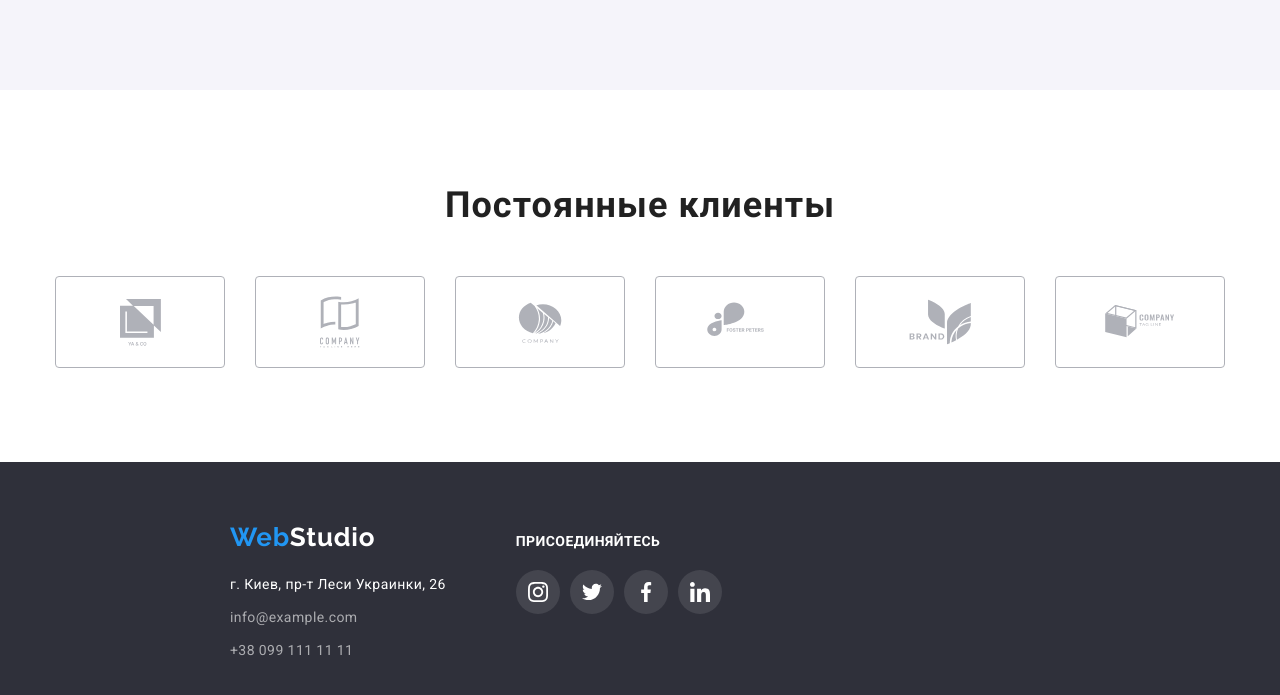
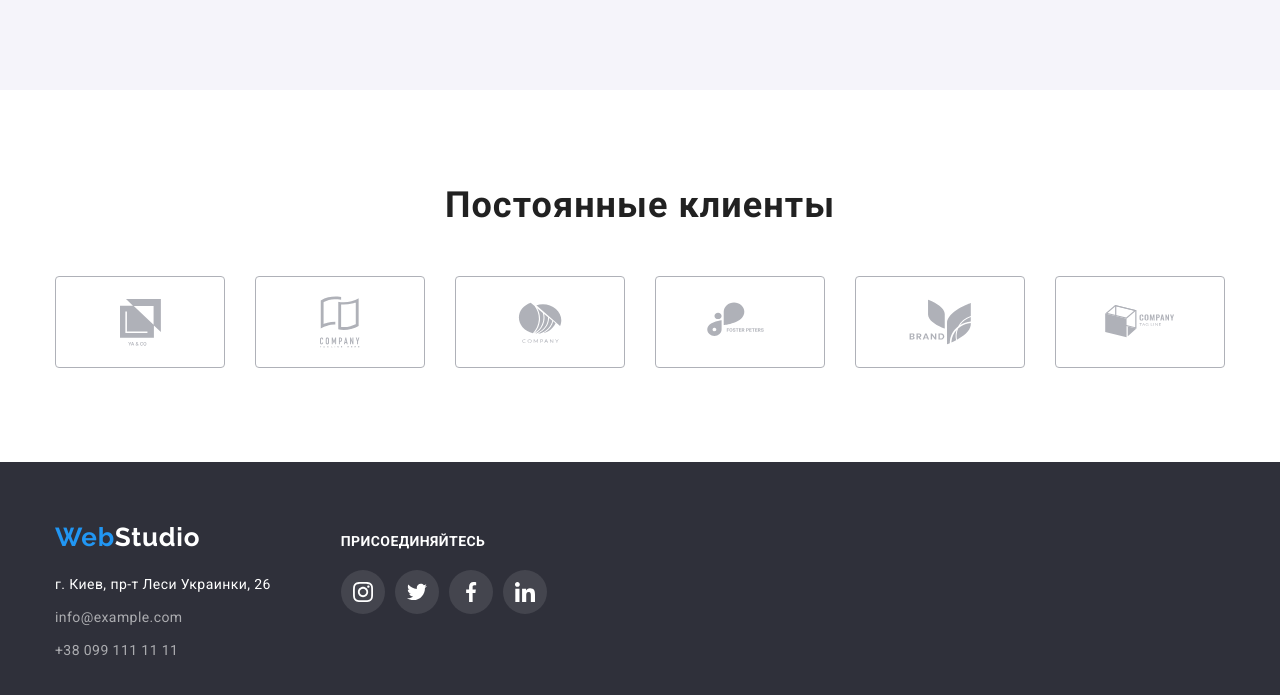
Before and after one commit to igor-kulish/goit-markup-hw-04, a plain HTML site: page index.html in a window 1280 px wide. Shown: the part 2215-2910 px from the top of the page. Drawn offline with nearby package versions, Linux system fonts and the light colour scheme.

Commit message:
corr HW4

```diff
--- a/css/styles.css
+++ b/css/styles.css
@@ -392,21 +392,18 @@ img {
 /* *Footer стилизация */
 .footer {
   background-color: var(--footer-background-color);
+  padding-top: 60px;
+  padding-bottom: 60px;
 }
 
 .footer .container {
-  display: inline-flex;
+  display: flex;
 }
 
 .footer-first.join {
   display: flex;
 }
 
-.footer-first {
-  padding-top: 60px;
-  padding-bottom: 60px;
-  padding-left: 215px;
-}
 
 .footer-logo {
   color: var(--accent-colour);
@@ -466,8 +463,7 @@ img {
 
 .join {
   margin-left: 70px;
-  padding-top: 72px;
-  padding-bottom: 100px;
+  padding-top: 12px;
 }
 
 .join-title {
@@ -481,7 +477,7 @@ img {
 }
 
 .join-list {
-  display: inline-flex;
+  display: flex;
 }
 
 .join-link {
```
